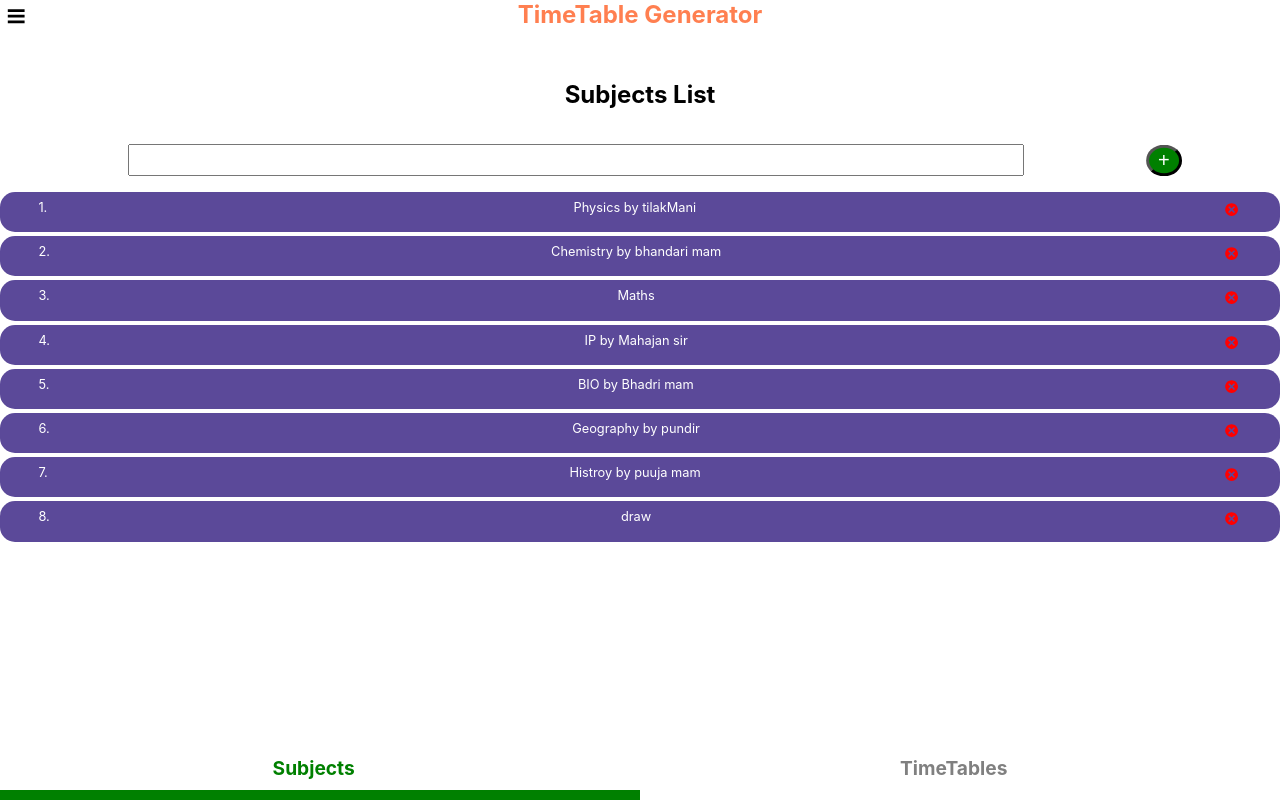
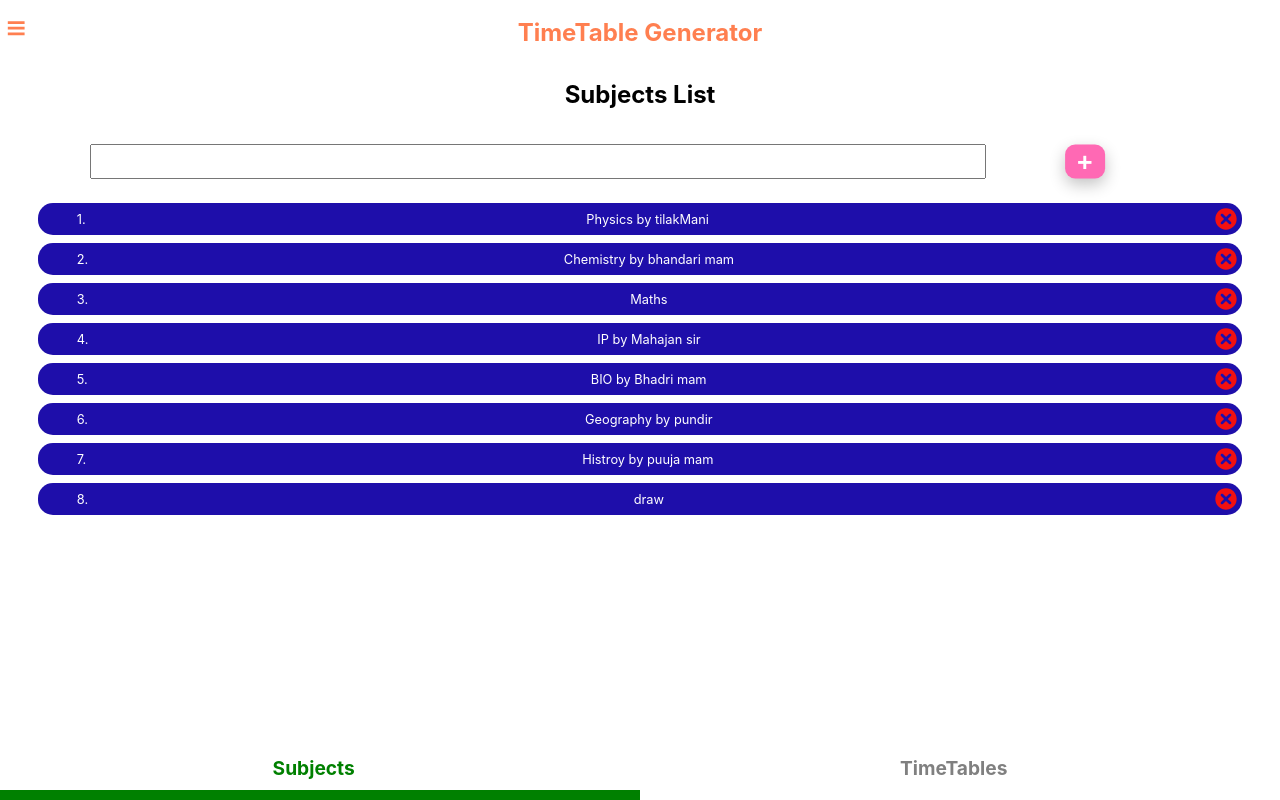
Before and after one commit to Nitin-Rana1/time-table-generator, a Next.js app: page / in a window 1280 px wide. Built offline with nearby package versions, Linux system fonts and the light colour scheme.

Commit message:
done wth input mess

```diff
--- a/components/styles/Header.module.scss
+++ b/components/styles/Header.module.scss
@@ -1,8 +1,11 @@
 .header {
+  // color: #d93f87;
   color: coral;
   font-size: 1.5em;
   height: 8vh;
-  z-index: 10;
+  z-index: 100;
   text-align: center;
   font-weight: bold;
+  display: grid;
+  place-items: center;
 }
--- a/pages/index.tsx
+++ b/pages/index.tsx
@@ -5,6 +5,8 @@ import Header from '../components/Header';
 import styles from '../styles/Home.module.scss';
 import stylesF from '../styles/Footer.module.scss';
 import stylesSet from '../styles/Setting.module.scss';
+import stylesHomeS from '../styles/HomeScreen.module.scss';
+
 //for pdf
 import html2canvas from 'html2canvas';
 import jsPDF from 'jspdf';
@@ -12,6 +14,7 @@ import jsPDF from 'jspdf';
 import { VscThreeBars } from 'react-icons/vsc';
 import { TiDelete } from 'react-icons/ti';
 import { BiArrowBack } from 'react-icons/bi';
+import { GrDocumentPdf } from 'react-icons/gr';
 //interfaces
 import { OneSectionData, CommonData, TT } from '../lib/utils';
 
@@ -124,6 +127,12 @@ const Home: NextPage = () => {
       }, 2000);
       return;
     }
+
+    console.log('OYO');
+    showWarning(41);
+    setTimeout(() => {
+      showWarning(40);
+    }, 2200);
 
     // Periods In week: {subPeriodsInWeek.reduce((a, b) => a + b, 0)} /
     // {weekDays.length * periodsADay!}
@@ -437,6 +446,8 @@ const Home: NextPage = () => {
     subjects.splice(i, 1);
     setSubjects([...subjects]);
   };
+  const section1Ref = useRef<HTMLElement>(null);
+
   const section2Ref = useRef<HTMLElement>(null);
   const section3Ref = useRef<HTMLElement>(null);
   const settingMenu = useRef<HTMLElement>(null);
@@ -474,6 +485,7 @@ const Home: NextPage = () => {
   const noSubWarnRef = useRef<HTMLDivElement>(null);
   const noPeriodWeekDatsWarnRef = useRef<HTMLDivElement>(null);
   const createOneTTWarnRef = useRef<HTMLDivElement>(null);
+  const ttCreatedRef = useRef<HTMLDivElement>(null);
   const [createOneTTWarnMsg, setCreateOneTTWarnMsg] = useState(
     'Please fill all subjects periods',
   );
@@ -487,9 +499,12 @@ const Home: NextPage = () => {
       noPeriodWeekDatsWarnRef.current!.style.transform = 'scaleX(0)';
     else if (n == 31) createOneTTWarnRef.current!.style.transform = 'scaleX(1)';
     else if (n == 30) createOneTTWarnRef.current!.style.transform = 'scaleX(0)';
+    else if (n == 41) ttCreatedRef.current!.style.transform = 'scaleX(1)';
+    else if (n == 40) ttCreatedRef.current!.style.transform = 'scaleX(0)';
   };
   const showSection = (n: number) => {
     if (n == 1) {
+      section1Ref.current!.style.left = '0';
       section2Ref.current!.style.right = '-100vw';
       section3Ref.current!.style.right = '-100vw';
       footSub.current!.style.color = 'green';
@@ -505,6 +520,7 @@ const Home: NextPage = () => {
         setTimeout(() => showWarning(10), 2000);
         return;
       }
+      section1Ref.current!.style.left = '0';
       section2Ref.current!.style.right = '0';
       footSub.current!.style.color = 'gray';
       footTT.current!.style.color = 'green';
@@ -513,6 +529,9 @@ const Home: NextPage = () => {
       return;
     }
     if (n == 3) {
+      section1Ref.current!.style.left = '-100vw';
+      section2Ref.current!.style.right = '-100vw';
+
       section3Ref.current!.style.right = '0';
       closeArticle(0);
       return;
@@ -594,7 +613,7 @@ const Home: NextPage = () => {
   };
   const sectionList = [];
 
-  for (let i = 65; i <= 90; i++) {
+  for (let i = 65; i <= 80; i++) {
     sectionList.push(String.fromCharCode(i));
   }
   for (let i = 0; i <= 10; i++) {
@@ -603,38 +622,39 @@ const Home: NextPage = () => {
   return (
     <main className={styles.container}>
       <Header />
-      <span onClick={() => showArticle(0)} className={styles.settingIcon}>
+      <span onClick={() => showArticle(0)} className={stylesHomeS.settingIcon}>
         <VscThreeBars />
       </span>
       <section
-        className={styles.section1}
+        ref={section1Ref}
+        className={stylesHomeS.section1}
         onClick={() => {
           closeArticle(0);
         }}
       >
         <h1>Subjects List</h1>
         <input type='text' onChange={e => setSubject(e.target.value)} />
-        <button className={styles.addButton} onClick={handleAddSubject}>
+        <button className={stylesHomeS.addButton} onClick={handleAddSubject}>
           +
         </button>
-        <div className={styles.allSubjects}>
+        <div className={stylesHomeS.allSubjects}>
           {subjects.length > 0 ? (
             subjects.map((value, index) => {
               return (
-                <div className={styles.subData} key={index}>
+                <div className={stylesHomeS.subData} key={index}>
                   <span>{index + 1}.</span>
-                  {value}
-                  <div
-                    className={styles.closeButton}
+                  <span>{value}</span>
+                  <span
+                    className={stylesHomeS.closeButton}
                     onClick={e => deleteSubject(index)}
                   >
                     <TiDelete />
-                  </div>
+                  </span>
                 </div>
               );
             })
           ) : (
-            <div className={styles.noSubWarn}>
+            <div className={stylesHomeS.noSubWarn}>
               <div className={styles.warn} ref={noSubWarnRef}>
                 Please Add Subjects First!!
               </div>
@@ -712,6 +732,12 @@ const Home: NextPage = () => {
         <h3 className={styles.textAlignCenter}>
           Here, create timetable one class at a Time
         </h3>
+        <div className={`${styles.warn} ${styles.green}`} ref={ttCreatedRef}>
+          One class TimeTable created scroll down to see!
+        </div>
+        <div className={styles.warn} ref={createOneTTWarnRef}>
+          {createOneTTWarnMsg}
+        </div>
         <div className={styles.warn} ref={createOneTTWarnRef}>
           {createOneTTWarnMsg}
         </div>
@@ -747,7 +773,9 @@ const Home: NextPage = () => {
 
         <div className={styles.pdfButtonGroup}>
           <button onClick={generateTTLoop}>Create One TT</button>
-          <button onClick={makePDFAndDownloadIt}>Download PDF</button>
+          <button onClick={makePDFAndDownloadIt}>
+            Download <GrDocumentPdf />
+          </button>
           <button onClick={allClear}>Clear All</button>
         </div>
         <br />
@@ -832,35 +860,34 @@ const Home: NextPage = () => {
               })}
             </div>
           )}
-          {/* <img ref={pictureOutputRef} /> */}
         </article>
       </section>
-      <article className={styles.settingMenuArticle} ref={settingMenu}>
+      <article className={stylesSet.settingMenuArticle} ref={settingMenu}>
         <h2>Setting</h2>
         <div>View Ads To help Us</div>
-        <div>FeedBack</div>
-        <div>Credits</div>
-        <div>Version 1.2.1</div>
-        <div>Language</div>
+        <div>Version 1.0.0</div>
         <div onClick={() => showArticle(1)}>About Us</div>
       </article>
-      <article className={styles.settingMenuAboutUs} ref={settingMenuAboutUs}>
+      <article
+        className={stylesSet.settingMenuAboutUs}
+        ref={settingMenuAboutUs}
+      >
         {/* <section className={styles.style1}></section> */}
         <span onClick={() => closeArticle(1)}>
           <BiArrowBack />
         </span>
-        <section className={styles.style2}></section>
+        <section className={stylesSet.style2}></section>
 
-        <section className={styles.one}>
-          <h2 className={styles.textAlignCenter}>Indian App Team NTECH</h2>
+        <section className={stylesSet.one}>
+          <h2 className={stylesSet.textAlignCenter}>Indian App Team NTECH</h2>
           <p>
             NTECH is Indian based app developer team, we at NTECH aims at
             providing apps that are helpful to you customers and do our best to
             provide you services that saves your time and effort.
           </p>
         </section>
-        <h2 className={styles.textAlignCenter}>Our Member</h2>
-        <section className={styles.two}>
+        <h2 className={stylesSet.textAlignCenter}>Our Member</h2>
+        <section className={stylesSet.two}>
           <div>
             <img src='i6.jpg' alt='men' />
             <caption>
--- a/styles/Home.module.scss
+++ b/styles/Home.module.scss
@@ -1,69 +1,10 @@
 .container {
+  background-color: white;
   position: relative;
   height: 100vh;
   width: 100vw;
   overflow: hidden;
-  .settingIcon {
-    position: absolute;
-    top: 0;
-    left: 0;
-    padding: 5px;
-    font-size: 1.4em;
-  }
-  .section1 {
-    height: 84vh;
-    width: 100vw;
-    overflow: hidden;
-    h1 {
-      text-align: center;
-      height: 4vh;
-      margin: 2vh 0;
-    }
-    input {
-      width: 70vw;
-      margin: 2vh 10vw;
-      // transform: scaleY(1.4);
-      height: 4vh;
-    }
-    button {
-      color: white;
-    }
-    .addButton {
-      border-radius: 50%;
-      background-color: green;
-      transform: scale(1.5);
-    }
 
-    .noSubWarn {
-      color: grey;
-      width: 100vw;
-      height: 68vh;
-      display: grid;
-      place-content: center;
-      text-align: center;
-    }
-    .allSubjects {
-      overflow: scroll;
-      height: 68vh;
-      .subData {
-        display: flex;
-        justify-content: space-between;
-        padding: 1vh 3vw;
-        border-radius: 15px;
-        margin-bottom: 0.5vh;
-        background-color: #5b4999;
-        color: white;
-        font-size: 0.8em;
-        .closeButton {
-          color: red;
-          font-size: 1.5em;
-          font-weight: 600;
-        }
-      }
-      .subData:nth-child(even) {
-      }
-    }
-  }
   .section2 {
     transition: all 600ms;
     position: absolute;
@@ -111,7 +52,8 @@
     }
   }
   .section3 {
-    transition: all 600ms;
+    transition: all 0ms;
+
     position: absolute;
     bottom: 8vh;
     right: -100vw;
@@ -193,86 +135,6 @@
       }
     }
   }
-  .settingMenuArticle {
-    background-color: white;
-    transition: all 700ms;
-    position: absolute;
-    bottom: 0;
-    // left: -100vw;
-    height: 100vh;
-    width: 60vw;
-    overflow: scroll;
-    clip-path: circle(0% at 0% 0%);
-    h2 {
-      text-align: center;
-    }
-    div {
-      background-color: #f2f2f2;
-      padding: 1vw;
-      margin-bottom: 4vh;
-      border-radius: 50px;
-    }
-  }
-  .settingMenuAboutUs span:first-of-type {
-    font-size: 2em;
-  }
-  .settingMenuAboutUs {
-    background-color: white;
-    position: absolute;
-    top: 0;
-    left: -100vw;
-    width: 100vw;
-    height: 100vh;
-    z-index: 10;
-    background-color: black;
-    color: white;
-    // .style1 {
-    //   position: absolute;
-    //   clip-path: polygon(0 0, 0% 100%, 100% 0);
-    //   height: 50vh;
-    //   width: 100vw;
-    //   background-color: black;
-    //   z-index: -1;
-    //   left: 0;
-    //   top: 0;
-    // }
-    transition: all 400ms;
-    .style2 {
-      position: absolute;
-      height: 65vh;
-      width: 100vw;
-      right: 0;
-      bottom: 0;
-      background-color: #7d1860;
-      z-index: -1;
-      clip-path: polygon(100% 100%, 0% 100%, 100% 0);
-    }
-    .one {
-      p {
-        margin: 3vh 0vw;
-        padding: 10px;
-      }
-    }
-    .two {
-      display: flex;
-      justify-content: space-between;
-      height: 65vw;
-      div {
-        position: relative;
-        img {
-          width: 45vw;
-          height: 45vw;
-          clip-path: circle(50% at 50% 50%);
-        }
-        caption {
-          position: absolute;
-          left: 0;
-          bottom: 0;
-          width: 100%;
-        }
-      }
-    }
-  }
 }
 .textAlignCenter {
   text-align: center;
@@ -281,12 +143,13 @@
   margin-right: 2vw;
 }
 .warn {
-  color: red;
+  color: white;
   font-weight: bolder;
   transition: all 200ms;
   transform: scaleX(0);
-  padding: 2vh;
+  padding: 1vh;
   text-align: center;
+  background-color: red;
 }
 .section3 {
   .warn {
@@ -296,3 +159,8 @@
     width: 100vw;
   }
 }
+.green {
+  color: white;
+  background-color: rgb(33, 191, 33);
+  font-size: 1em;
+}
--- /dev/null
+++ b/styles/HomeScreen.module.scss
@@ -0,0 +1,78 @@
+.settingIcon {
+  position: absolute;
+  top: 1.5vh;
+  left: 0;
+  padding: 5px;
+  font-size: 1.4em;
+  color: coral;
+}
+.section1 {
+  position: absolute;
+  top: 8vh;
+  left: 0;
+  transition: all 0;
+  height: 84vh;
+  width: 100vw;
+  overflow: hidden;
+
+  h1 {
+    // color: #1e0eaa;
+    text-align: center;
+    height: 4vh;
+    margin: 2vh 0;
+  }
+  input {
+    width: 70vw;
+    margin: 2vh 7vw;
+    height: 4vh;
+    min-height: 35px;
+  }
+  button {
+    color: white;
+  }
+  .addButton {
+    border-radius: 5px;
+    background-color: hotpink;
+    box-shadow: rgba(0, 0, 0, 0.24) 0px 3px 8px;
+    border: none;
+    transform: scale(2);
+    font-weight: bolder;
+  }
+
+  .noSubWarn {
+    color: grey;
+    width: 100vw;
+    height: 68vh;
+    display: grid;
+    place-content: center;
+    text-align: center;
+  }
+  .allSubjects {
+    overflow: scroll;
+    height: 68vh;
+    .subData {
+      display: flex;
+      justify-content: space-between;
+      padding: 0 3vw;
+      padding-right: 0;
+      border-radius: 15px;
+      margin: 1vh 3vw;
+      background-color: #1e0eaa;
+      color: white;
+      font-size: 0.8em;
+
+      span {
+        display: grid;
+        place-items: center;
+      }
+      .closeButton {
+        color: rgb(243, 16, 16);
+        font-size: 2.5em;
+        font-weight: 600;
+      }
+    }
+
+    .subData:nth-child(even) {
+    }
+  }
+}
--- a/styles/Setting.module.scss
+++ b/styles/Setting.module.scss
@@ -0,0 +1,83 @@
+.settingMenuArticle {
+  background-color: #ebebeb;
+  transition: all 700ms;
+  position: absolute;
+  bottom: 0;
+  // left: -100vw;
+  height: 100vh;
+  width: 60vw;
+  overflow: scroll;
+  clip-path: circle(0% at 0% 0%);
+  padding: 0 4vw;
+  h2 {
+    text-align: center;
+  }
+  div {
+    text-align: center;
+
+    background-color: white;
+    padding: 1vw 3vw;
+    margin-bottom: 4vh;
+    border-radius: 50px;
+  }
+}
+.settingMenuAboutUs span:first-of-type {
+  font-size: 2em;
+}
+.settingMenuAboutUs {
+  background-color: white;
+  position: absolute;
+  top: 0;
+  left: -100vw;
+  width: 100vw;
+  height: 100vh;
+  z-index: 10;
+  background-color: black;
+  color: white;
+  // .style1 {
+  //   position: absolute;
+  //   clip-path: polygon(0 0, 0% 100%, 100% 0);
+  //   height: 50vh;
+  //   width: 100vw;
+  //   background-color: black;
+  //   z-index: -1;
+  //   left: 0;
+  //   top: 0;
+  // }
+  transition: all 400ms;
+  .style2 {
+    position: absolute;
+    height: 65vh;
+    width: 100vw;
+    right: 0;
+    bottom: 0;
+    background-color: #7d1860;
+    z-index: -1;
+    clip-path: polygon(100% 100%, 0% 100%, 100% 0);
+  }
+  .one {
+    p {
+      margin: 3vh 0vw;
+      padding: 10px;
+    }
+  }
+  .two {
+    display: flex;
+    justify-content: space-between;
+    height: 65vw;
+    div {
+      position: relative;
+      img {
+        width: 45vw;
+        height: 45vw;
+        clip-path: circle(50% at 50% 50%);
+      }
+      caption {
+        position: absolute;
+        left: 0;
+        bottom: 0;
+        width: 100%;
+      }
+    }
+  }
+}
```
